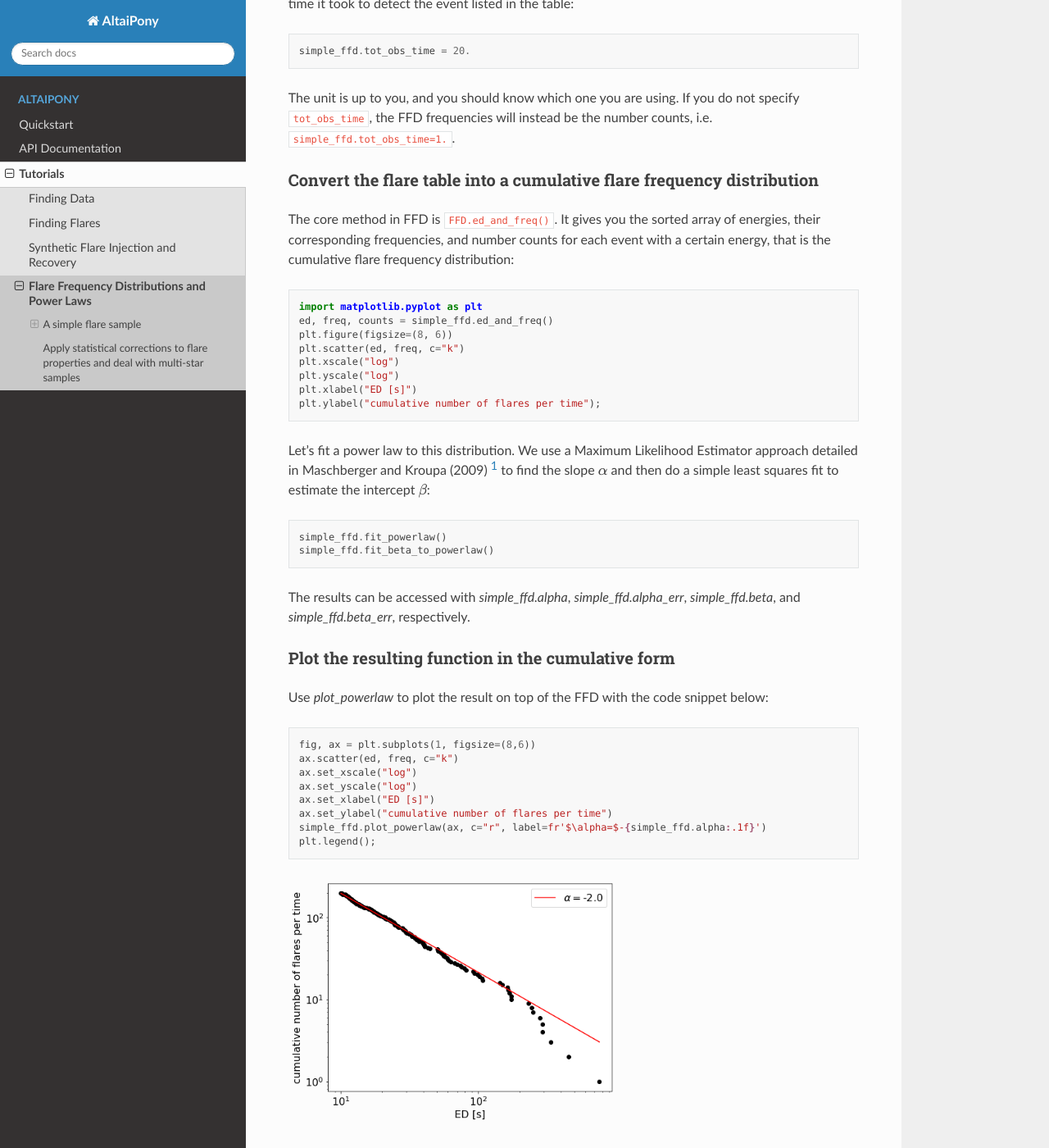
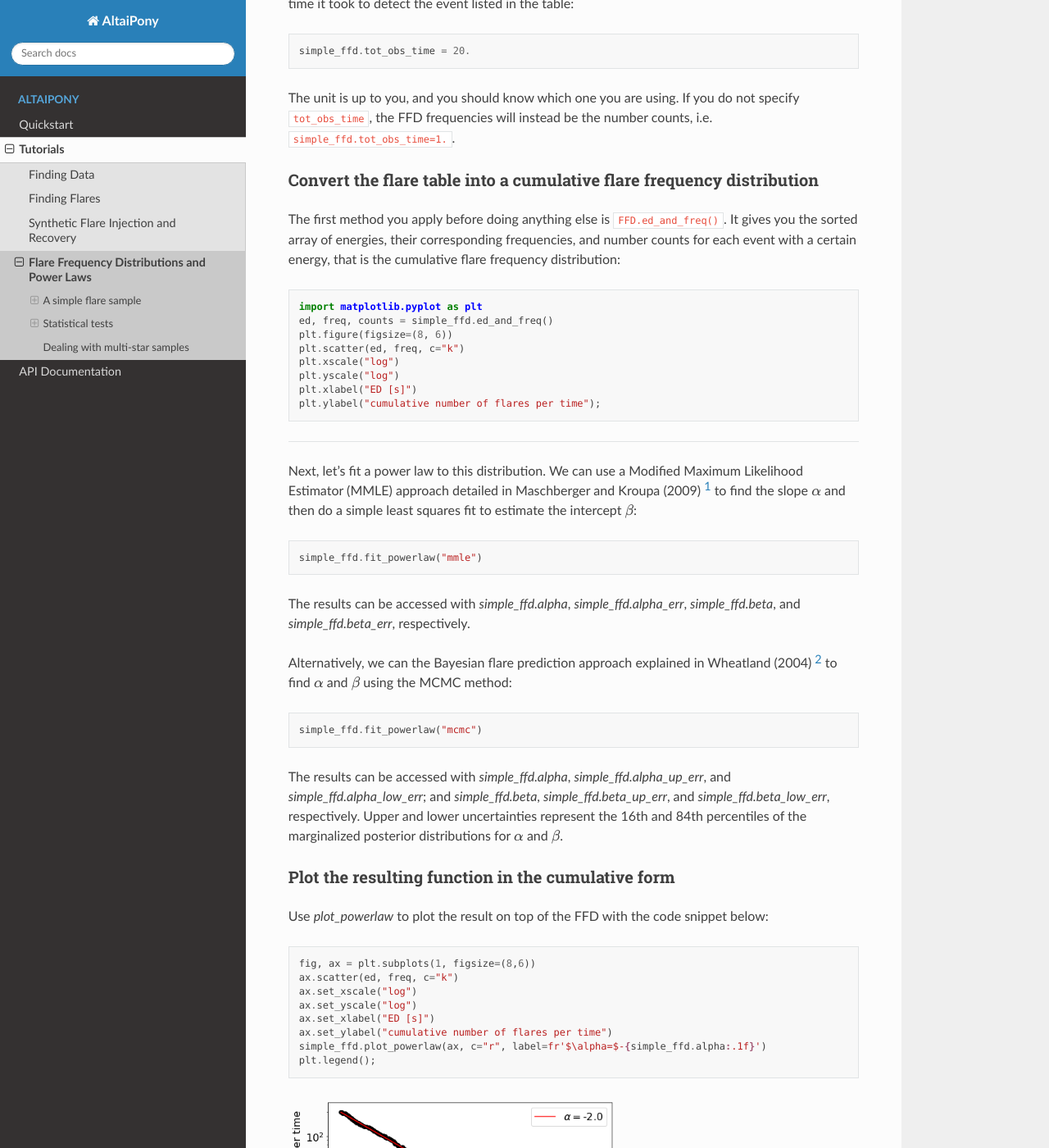
Before and after one commit to ekaterinailin/AltaiPony, a Sphinx documentation site: the page built from docs/source/tutorials/ffds.rst, in a window 1280 px wide and 1400 px high, scrolled down 1034 px. Shown: the whole window at 82% size. Built offline with Sphinx 7.4.7 and the Read the Docs theme 2.0.0, drawn with Linux system fonts in a browser that asks for light colours; some of the changed text lies outside the part shown.

Commit message:
Added MCMC power law fit and more structure to the tutorial.

```diff
--- a/docs/source/index.rst
+++ b/docs/source/index.rst
@@ -18,8 +18,9 @@ K2 light curves are best de-trended using **k2sc_**. For TESS and Kepler we empl
 	:maxdepth: 2
 
 	install
+        tutorials/index
    	api/index
-	tutorials/index
+
 
 Problems?
 ^^^^^^^^^
--- a/docs/source/tutorials/ffds.rst
+++ b/docs/source/tutorials/ffds.rst
@@ -1,9 +1,9 @@
 Flare Frequency Distributions and Power Laws
-=====
+==============================================
 
 Once you have found all the flares, you can compute statistical measures using your flare table.
 
-The `ffd` module allows you to compute Flare Frequency Distributions. You can use it to
+The `FFD` module allows you to compute Flare Frequency Distributions. You can use it to
 
 - convert the flare table into a cumulative flare frequency distribution
 - fit the power law exponent :math:`\alpha` and intercept :math:`\beta`,
@@ -12,9 +12,9 @@ The `ffd` module allows you to compute Flare Frequency Distributions. You can us
 - test if the distribution is truncated at the high energy end,
 - apply statistical corrections to the flare properties using the ``ed_corr``, ``recovery_probability`` attributes of the flares in the flare table that you may obtain from performing *injection and recovery of synthetic flares* with ``FlareLightCurve.characterize_flares()``.
 
-Finally, if your flare table contains contributions from multiple stars that you think generate flares that can be described by the same power law but with different detection thresholds, you can use the `mutliple_stars` keyword to account for this to a first order approximation.
+Finally, if your flare table contains contributions from multiple stars that you think generate flares that can be described by the same power law but with different detection thresholds, you can use the `multiple_stars` keyword to account for this to a first order approximation.
 
-*Note that samples with less than 100-200 flares are to be analysed with caution.*
+*Note that results from samples with less than 100-200 flares should be interpreted with caution.*
 
 A simple flare sample
 -----------------------------
@@ -41,7 +41,7 @@ The unit is up to you, and you should know which one you are using. If you do no
 Convert the flare table into a cumulative flare frequency distribution
 ^^^^^^^^^^^^^^^^^^^^^^^^^^^^^^^^^^^^^^^^^^^^^^^^^^^^
 
-The core method in FFD is ``FFD.ed_and_freq()``. It gives you the sorted array of energies, their corresponding frequencies, and number counts for each event with a certain energy, that is the cumulative flare frequency distribution:
+The first method you apply before doing anything else is ``FFD.ed_and_freq()``. It gives you the sorted array of energies, their corresponding frequencies, and number counts for each event with a certain energy, that is the cumulative flare frequency distribution:
 
 ::
 
@@ -59,18 +59,24 @@ The core method in FFD is ``FFD.ed_and_freq()``. It gives you the sorted array o
   :width: 400
   :alt: a simple FFD
 
- Fit the power law exponent :math:`\alpha` and intercept :math:`\beta`
- ^^^^^^^^^^^^^^^^^^^^^^^^^^^^^^^^^^^^^^^^^^^^^^^^^^^^^^
+ Fit a power law to the FFD
+-----------------------------
 
-Let's fit a power law to this distribution. We use a Maximum Likelihood Estimator approach detailed in Maschberger and Kroupa (2009) [1]_ to find the slope :math:`\alpha` and then do a simple least squares fit to estimate the intercept :math:`\beta`:
+Next, let's fit a power law to this distribution. We can use a Modified Maximum Likelihood Estimator (MMLE) approach detailed in Maschberger and Kroupa (2009) [1]_ to find the slope :math:`\alpha` and then do a simple least squares fit to estimate the intercept :math:`\beta`:
 
 ::
 
-    simple_ffd.fit_powerlaw()
-    simple_ffd.fit_beta_to_powerlaw()
-
+    simple_ffd.fit_powerlaw("mmle")
 
 The results can be accessed with `simple_ffd.alpha`, `simple_ffd.alpha_err`, `simple_ffd.beta`, and `simple_ffd.beta_err`, respectively.
+
+Alternatively, we can the Bayesian flare prediction approach explained in Wheatland (2004) [2]_ to find :math:`\alpha` and :math:`\beta` using the MCMC method:
+
+::
+
+    simple_ffd.fit_powerlaw("mcmc")
+
+The results can be accessed with `simple_ffd.alpha`, `simple_ffd.alpha_up_err`, and `simple_ffd.alpha_low_err`; and `simple_ffd.beta`, `simple_ffd.beta_up_err`, and `simple_ffd.beta_low_err`, respectively. Upper and lower uncertainties represent the 16th and 84th percentiles of the marginalized posterior distributions for  :math:`\alpha` and :math:`\beta`.
 
 Plot the resulting function in the cumulative form
 ^^^^^^^^^^^^^^^^^^^^^^^^^^^^^^^^^^^^^^^
@@ -91,7 +97,10 @@ Use `plot_powerlaw` to plot the result on top of the FFD with the code snippet b
 
 .. image:: powerlaw.jpg
   :width: 400
-  :alt: a simple FFD
+  :alt: a simple FFD with powerlaw
+
+Statistical tests
+------------------
 
 Test if the power law assumption must be rejected
 ^^^^^^^^^^^^^^^^^^^^^^^^^^^^^^^^^^^^^^^
@@ -116,8 +125,8 @@ For this, we generate a random sample of power law distributions and determine t
   :width: 550
   :alt: exceedance test FFD
 
-Apply statistical corrections to flare properties and deal with multi-star samples
------------------------------------------------------------------------------------
+Dealing with multi-star samples
+--------------------------------
 
 The above example and the more involved case of when your flare sample
 
@@ -130,5 +139,7 @@ is demonstrated in this_ notebook on Github.
 
 .. [1] Thomas Maschberger, Pavel Kroupa, Estimators for the exponent and upper limit, and goodness-of-fit tests for (truncated) power-law distributions, Monthly Notices of the Royal Astronomical Society, Volume 395, Issue 2, May 2009, Pages 931–942, https://doi.org/10.1111/j.1365-2966.2009.14577.x
 
+.. [2] Wheatland, M. S. "A Bayesian approach to solar flare prediction." The Astrophysical Journal 609.2 (2004): 1134. https://doi.org/10.1086/421261
+
 
   .. _this: https://github.com/ekaterinailin/AltaiPony/blob/master/notebooks/Flare_Frequency_Distributions_and_Power_Laws.ipynb
```
